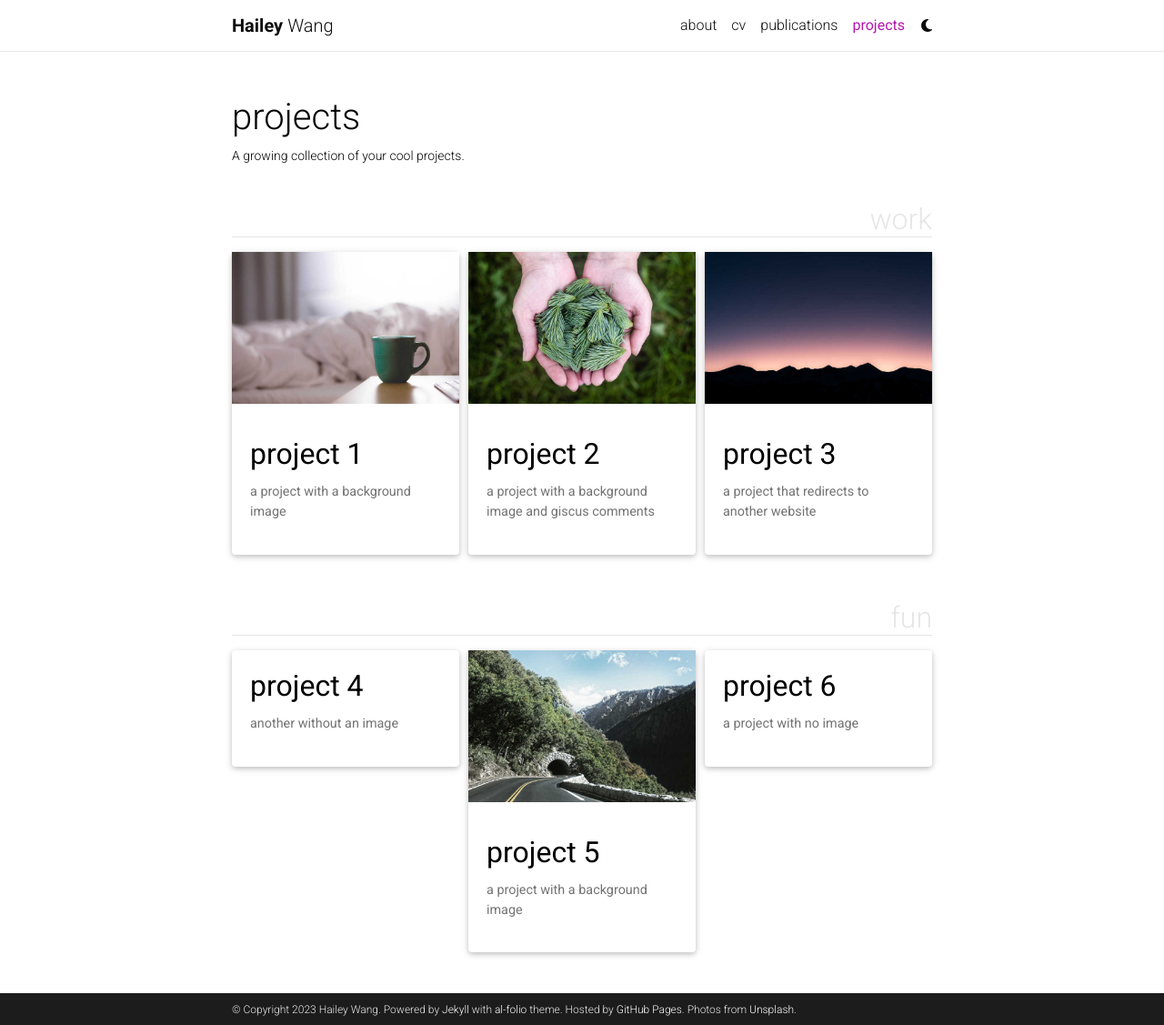
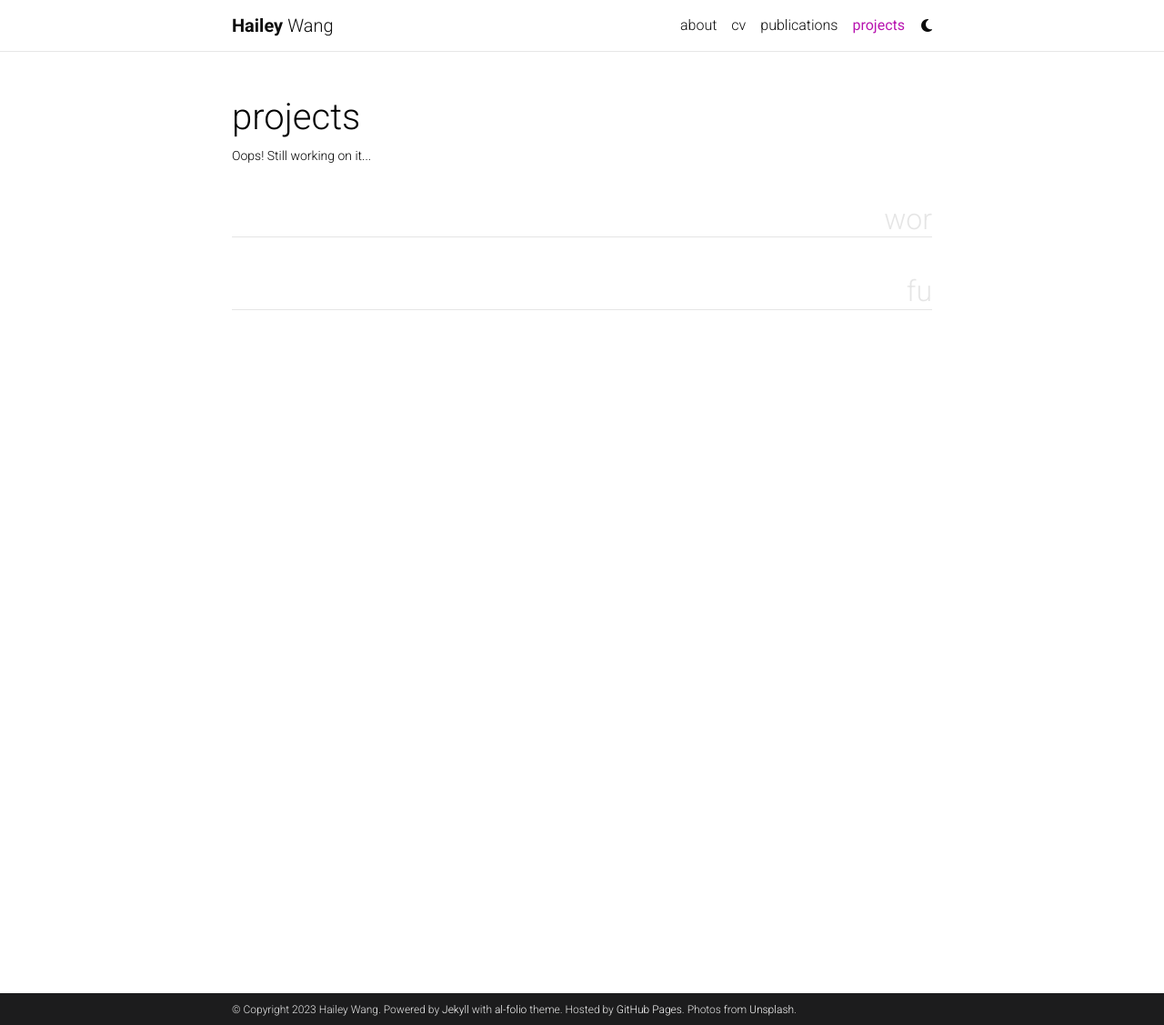
Before and after one commit to haileywang1998/haileywang1998.github.io, a Jekyll site: the page built from _pages/projects.md, in a window 1280 px wide and 1127 px high. Shown: the whole window at 91% size. Built offline with Jekyll 4.4.1, drawn with Linux system fonts in a browser that asks for light colours; full-size pictures stand in for the smaller copies a plugin makes; comment, search, counter and statistics services are not loaded; a style sheet for code colours, icons or effects is not loaded.

```diff
--- a/_pages/projects.md
+++ b/_pages/projects.md
@@ -2,10 +2,10 @@
 layout: page
 title: projects
 permalink: /projects/
-description: A growing collection of your cool projects.
+description: Oops! Still working on it...
 nav: true
 nav_order: 2
-display_categories: [work, fun]
+display_categories: [wor, fu]
 horizontal: false
 ---
 
```
